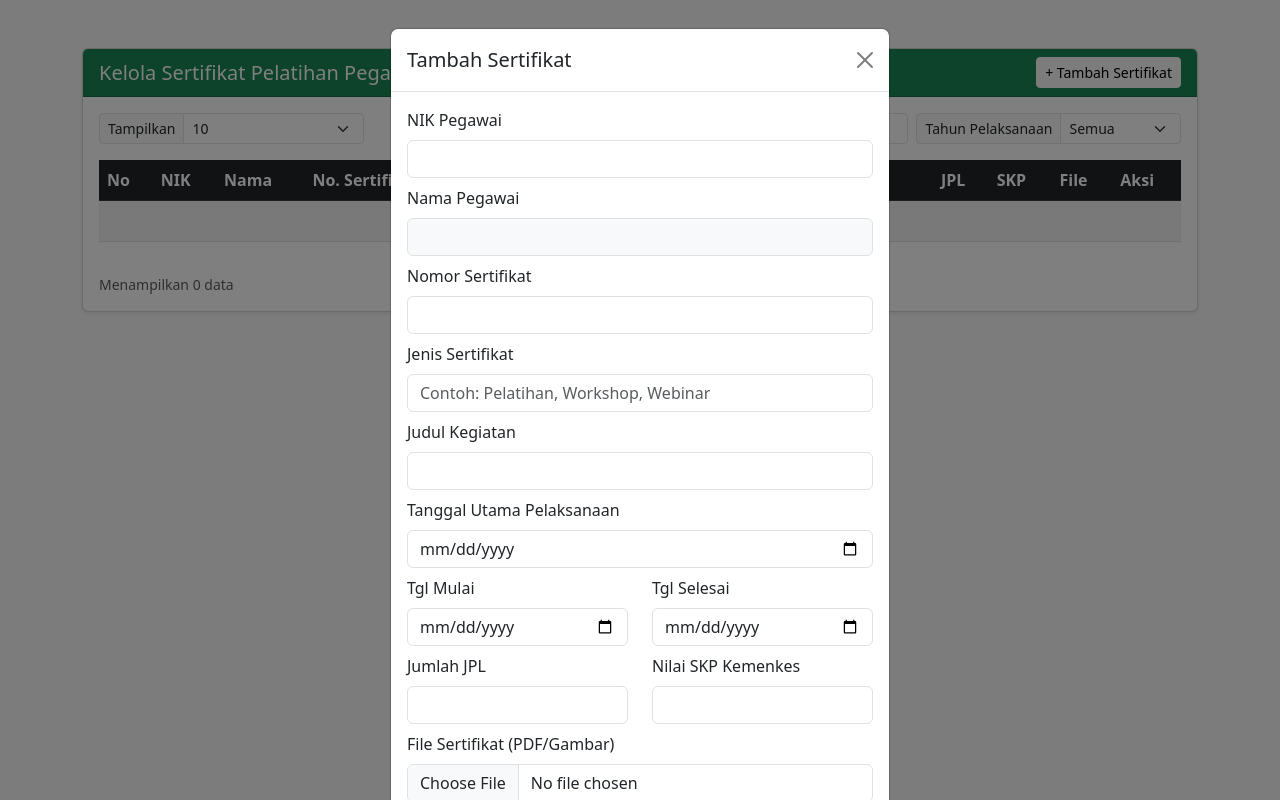
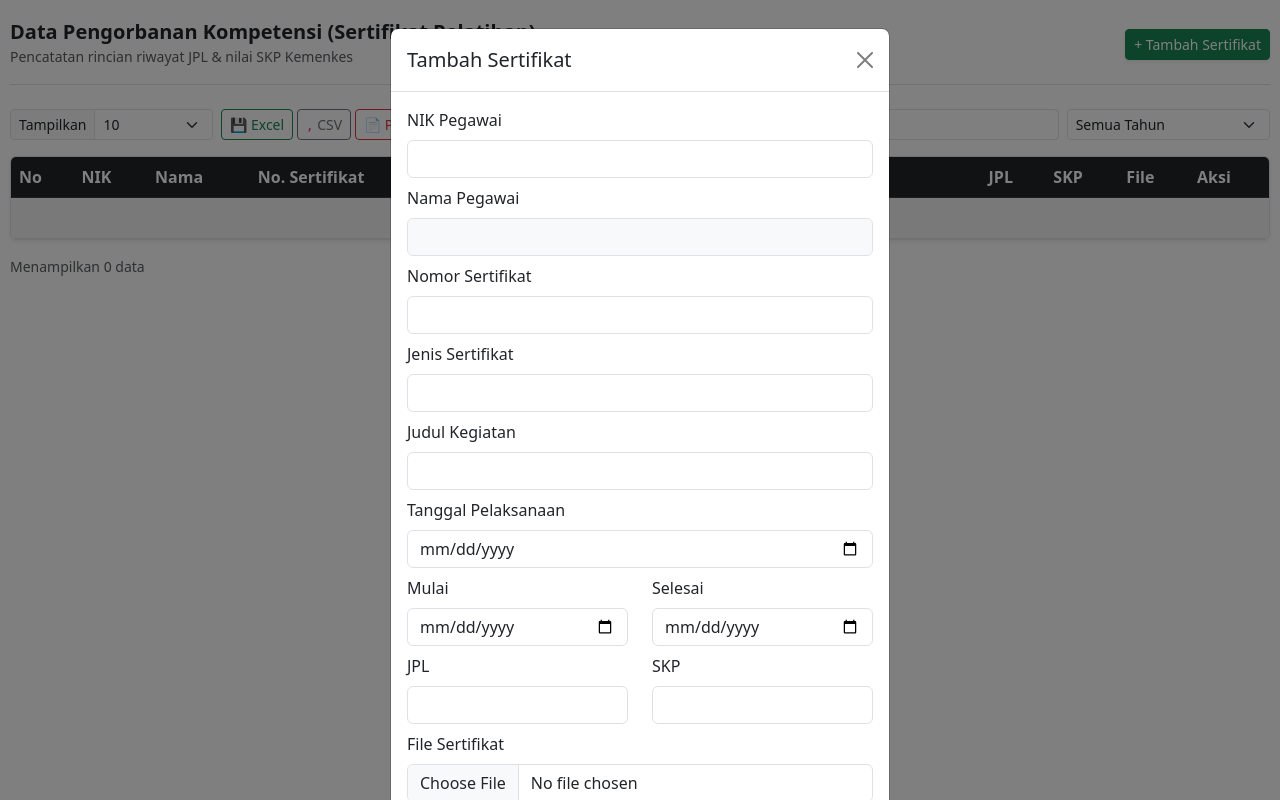
Before and after one commit to hendriyanhasby97-hash/hris-tambunan, a plain HTML site: page html/sertifikat.html in a window 1280 px wide. Both pictures are taken after typing "Sample" into the empty fields and a click on the button "+ Tambah Sertifikat". Drawn offline with nearby package versions, Linux system fonts and the light colour scheme; a script that the page names is missing.

Commit message:
Update sertifikat.html

```diff
--- a/html/sertifikat.html
+++ b/html/sertifikat.html
@@ -5,17 +5,26 @@
     <meta name="viewport" content="width=device-width, initial-scale=1.0">
     <title>Sertifikat Pegawai</title>
     <link href="https://cdn.jsdelivr.net/npm/bootstrap@5.3.0/dist/css/bootstrap.min.css" rel="stylesheet">
+    <style>
+        body { background-color: transparent !important; padding: 20px 10px; }
+    </style>
 </head>
-<body class="bg-light">
-    <div class="container mt-5 mb-5">
-        <div class="card shadow-sm">
-            <div class="card-header bg-success text-white d-flex justify-content-between align-items-center">
-                <h5 class="mb-0">Kelola Sertifikat Pelatihan Pegawai</h5>
-                <button class="btn btn-light btn-sm" id="btnTambah" data-bs-toggle="modal" data-bs-target="#modalSertifikat">+ Tambah Sertifikat</button>
+<body>
+
+    <div class="container-fluid p-0">
+        <div class="d-flex justify-content-between align-items-center border-bottom pb-3 mb-4">
+            <div>
+                <h5 class="mb-0 fw-bold text-dark">Data Pengorbanan Kompetensi (Sertifikat Pelatihan)</h5>
+                <small class="text-muted">Pencatatan rincian riwayat JPL & nilai SKP Kemenkes</small>
             </div>
-            <div class="card-body">
+            <button class="btn btn-success btn-sm shadow-sm" id="btnTambah" data-bs-toggle="modal" data-bs-target="#modalSertifikat">
+                + Tambah Sertifikat
+            </button>
+        </div>
+
+        <!-- Toolbar Aksi IO, Filter & Cari -->
         <div class="row mb-3 g-2 align-items-center">
-                    <div class="col-md-3 col-sm-4">
+            <div class="col-md-2 col-sm-4">
                 <div class="input-group input-group-sm">
                     <label class="input-group-text" for="limitData">Tampilkan</label>
                     <select class="form-select" id="limitData">
@@ -26,15 +35,19 @@
                     </select>
                 </div>
             </div>
-                    <div class="col-md-2 d-none d-md-block"></div>
-                    <div class="col-md-4 col-sm-5">
-                        <input type="text" class="form-control form-control-sm" id="inputCari" placeholder="Cari NIK / Nama...">
+            <div class="col-md-5 col-sm-8 d-flex gap-1 flex-wrap">
+                <button type="button" class="btn btn-outline-success btn-sm" id="btnExportExcel">💾 Excel</button>
+                <button type="button" class="btn btn-outline-secondary btn-sm" id="btnExportCsv"><code>,</code> CSV</button>
+                <button type="button" class="btn btn-outline-danger btn-sm" id="btnExportPdf">📄 PDF</button>
+                <button type="button" class="btn btn-dark btn-sm ms-auto" id="btnTriggerImport">📥 Import File</button>
+                <input type="file" id="inputImportFile" class="d-none" accept=".xlsx, .xls, .csv">
             </div>
-                    <div class="col-md-3 col-sm-3">
-                        <div class="input-group input-group-sm">
-                            <label class="input-group-text" for="filterTahun">Tahun Pelaksanaan</label>
-                            <select class="form-select" id="filterTahun">
-                                <option value="" selected>Semua</option>
+            <div class="col-md-3 col-sm-7">
+                <input type="text" class="form-control form-control-sm" id="inputCari" placeholder="Cari NIK atau Nama...">
+            </div>
+            <div class="col-md-2 col-sm-5">
+                <select class="form-select form-select-sm" id="filterTahun">
+                    <option value="" selected>Semua Tahun</option>
                     <option value="2024">2024</option>
                     <option value="2025">2025</option>
                     <option value="2026">2026</option>
@@ -42,9 +55,9 @@
                 </select>
             </div>
         </div>
-                </div>
-                <div class="table-responsive">
-                    <table class="table table-striped table-hover align-middle">
+
+        <div class="table-responsive border rounded bg-white shadow-sm">
+            <table class="table table-striped table-hover align-middle mb-0">
                 <thead class="table-dark">
                     <tr>
                         <th>No</th>
@@ -65,14 +78,14 @@
                 </tbody>
             </table>
         </div>
+
         <div class="d-flex flex-column flex-sm-row justify-content-between align-items-center mt-3 gap-2">
             <div id="infoPagination" class="text-muted small">Menampilkan 0 data</div>
             <nav><ul class="pagination pagination-sm mb-0" id="paginationControls"></ul></nav>
         </div>
     </div>
-        </div>
-    </div>
 
+    <!-- Modal Form -->
     <div class="modal fade" id="modalSertifikat" tabindex="-1" aria-hidden="true">
         <div class="modal-dialog">
             <div class="modal-content">
@@ -97,38 +110,26 @@
                         </div>
                         <div class="mb-2">
                             <label for="jenis_sertifikat" class="form-label">Jenis Sertifikat</label>
-                            <input type="text" class="form-control" id="jenis_sertifikat" placeholder="Contoh: Pelatihan, Workshop, Webinar" required>
+                            <input type="text" class="form-control" id="jenis_sertifikat" required>
                         </div>
                         <div class="mb-2">
                             <label for="judul_kegiatan" class="form-label">Judul Kegiatan</label>
                             <input type="text" class="form-control" id="judul_kegiatan" required>
                         </div>
                         <div class="mb-2">
-                            <label for="tanggal_pelaksanaan" class="form-label">Tanggal Utama Pelaksanaan</label>
+                            <label for="tanggal_pelaksanaan" class="form-label">Tanggal Pelaksanaan</label>
                             <input type="date" class="form-control" id="tanggal_pelaksanaan" required>
                         </div>
                         <div class="row">
-                            <div class="col-6 mb-2">
-                                <label for="mulai" class="form-label">Tgl Mulai</label>
-                                <input type="date" class="form-control" id="mulai" required>
-                            </div>
-                            <div class="col-6 mb-2">
-                                <label for="selesai" class="form-label">Tgl Selesai</label>
-                                <input type="date" class="form-control" id="selesai" required>
-                            </div>
+                            <div class="col-6 mb-2"><label for="mulai" class="form-label">Mulai</label><input type="date" class="form-control" id="mulai" required></div>
+                            <div class="col-6 mb-2"><label for="selesai" class="form-label">Selesai</label><input type="date" class="form-control" id="selesai" required></div>
                         </div>
                         <div class="row">
-                            <div class="col-6 mb-2">
-                                <label for="jpl" class="form-label">Jumlah JPL</label>
-                                <input type="number" class="form-control" id="jpl" required>
-                            </div>
-                            <div class="col-6 mb-2">
-                                <label for="skp" class="form-label">Nilai SKP Kemenkes</label>
-                                <input type="number" step="0.1" class="form-control" id="skp" required>
-                            </div>
+                            <div class="col-6 mb-2"><label for="jpl" class="form-label">JPL</label><input type="number" class="form-control" id="jpl" required></div>
+                            <div class="col-6 mb-2"><label for="skp" class="form-label">SKP</label><input type="number" step="0.1" class="form-control" id="skp" required></div>
                         </div>
                         <div class="mb-2">
-                            <label for="file_sertifikat" class="form-label">File Sertifikat (PDF/Gambar)</label>
+                            <label for="file_sertifikat" class="form-label">File Sertifikat</label>
                             <input type="file" class="form-control" id="file_sertifikat">
                             <div id="editFilePreview" class="mt-2 text-success" style="display: none;"></div>
                         </div>
@@ -142,8 +143,12 @@
         </div>
     </div>
 
+    <!-- Script IO & Engine Libraries -->
     <script src="https://cdn.jsdelivr.net/npm/bootstrap@5.3.0/dist/js/bootstrap.bundle.min.js"></script>
     <script src="https://cdn.jsdelivr.net/npm/@supabase/supabase-js@2"></script>
+    <script src="https://cdn.jsdelivr.net/npm/xlsx@0.18.5/dist/xlsx.full.min.js"></script>
+    <script src="https://cdnjs.cloudflare.com/ajax/libs/jspdf/2.5.1/jspdf.umd.min.js"></script>
+    <script src="https://cdnjs.cloudflare.com/ajax/libs/jspdf-autotable/3.5.31/jspdf.plugin.autotable.min.js"></script>
     <script type="module" src="../js/sertifikat.js"></script>
 </body>
 </html>
```
Lines whose indentation alone changed are shown as unchanged.
